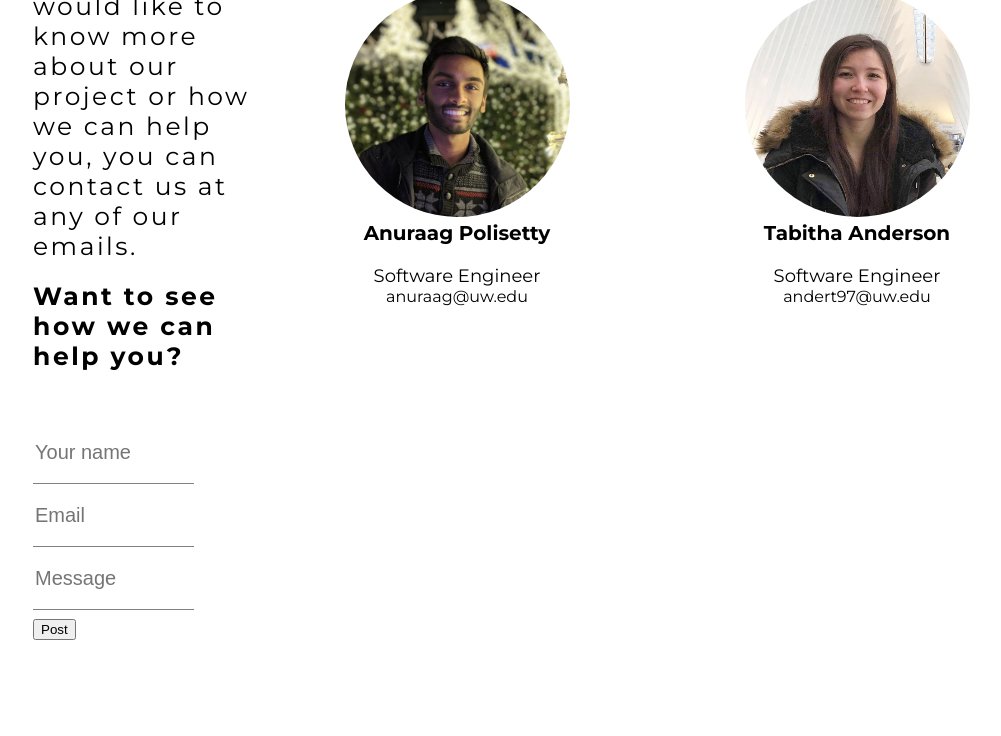
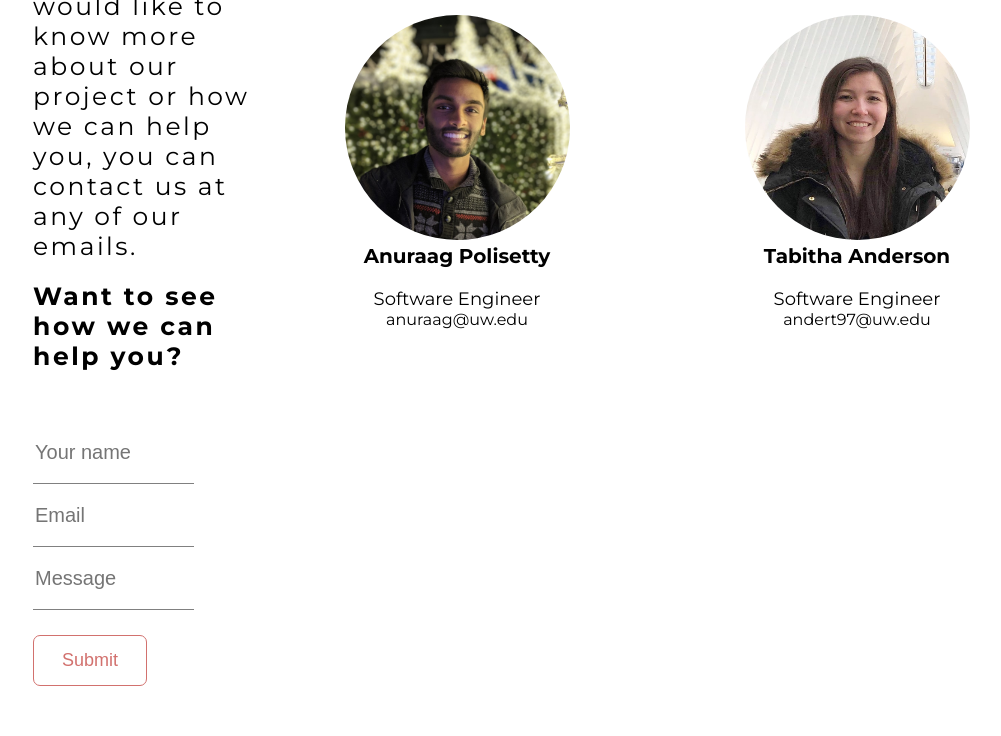
Before and after one commit to anuraagpolisetty/capstone-tanc, a React (Create React App) app in the folder landing-page/: page /#/about in a window 1280 px wide. Shown: the part 856-1592 px from the top of the page, without its empty margins (31-1032 px from the left). Built offline with nearby package versions, Linux system fonts and the light colour scheme.

Commit message:
about page button

```diff
--- a/landing-page/src/components/About.js
+++ b/landing-page/src/components/About.js
@@ -42,11 +42,13 @@ return(
                         // onChange={(event) => { handleChange(event) }}
                     />
                 </div>
-            <button type = "button" className="btn btn-primary mr-2 red darken-3" >
+                <div className = "space">
+                <button className="button" >
                   {/* value={newPost} onClick={() => this.createNewPost(newPost)}> */}
-                  Post
+                  Submit
                </button>
          {/* </form> */}
+         </div>
       </div>
    </div>
    <div className="avatars-container">
--- a/landing-page/src/components/css/About.css
+++ b/landing-page/src/components/css/About.css
@@ -3,7 +3,7 @@
     flex-direction: row;
     margin-bottom: 300px;
     background-color: white;
-    padding-bottom: 160px;
+    padding-bottom: 50px;
     padding-top: 40px;
 }
 
@@ -106,6 +106,16 @@ textarea {
 }
 
 .button {
-    display: inline-block;
-    background-color: #4CAF50;
+    border: 2px solid #D2716E;
+    background-color: white;
+    color: #D2716E;
+    padding: 14px 28px;
+    font-size: 18px;
+    cursor: pointer;
+    border-width: 1px;
+    border-radius: 7px;
 }
+
+.space {
+    padding-top: 25px;
+}
```
